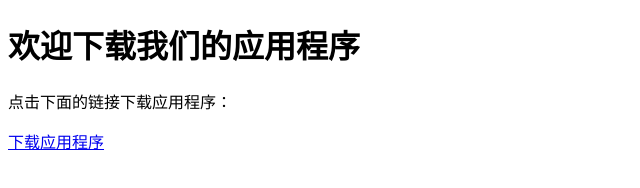
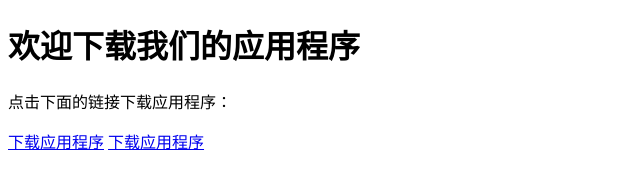
Before and after one commit to leeseean/hyzs, a plain HTML site: page index.html in a window 1280 px wide. Shown: the whole page, without its empty margins (0-640 px from the left). Drawn offline with Linux system fonts and the light colour scheme.

Commit message:
<a href="app.exe" download>下载应用程序</a>

```diff
--- a/index.html
+++ b/index.html
@@ -9,5 +9,6 @@
     <h1>欢迎下载我们的应用程序</h1>
     <p>点击下面的链接下载应用程序：</p>
     <a href="app.exe" download>下载应用程序</a>
+    <a href="hyzs.msix" download>下载应用程序</a>
 </body>
 </html>
```
